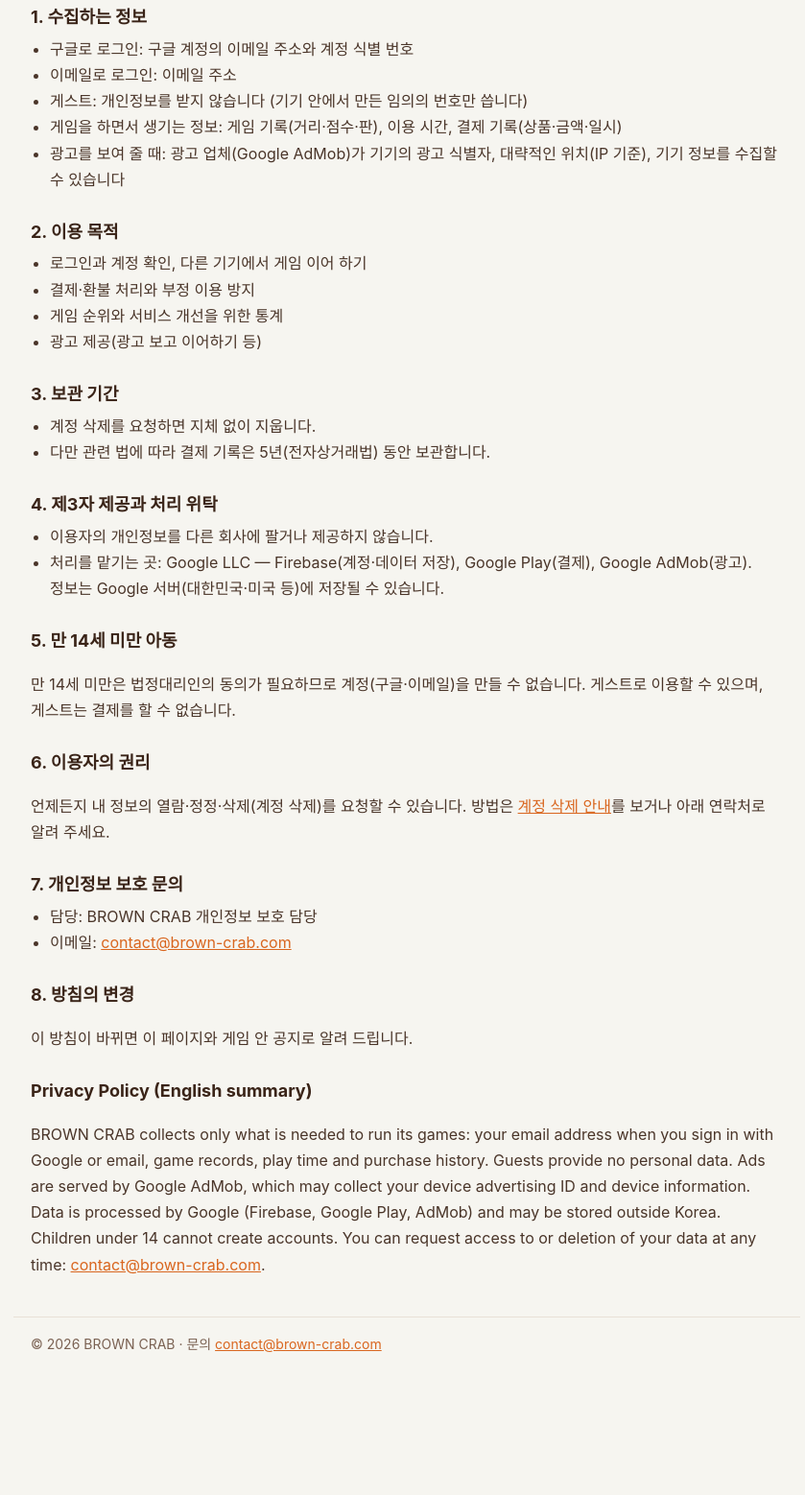
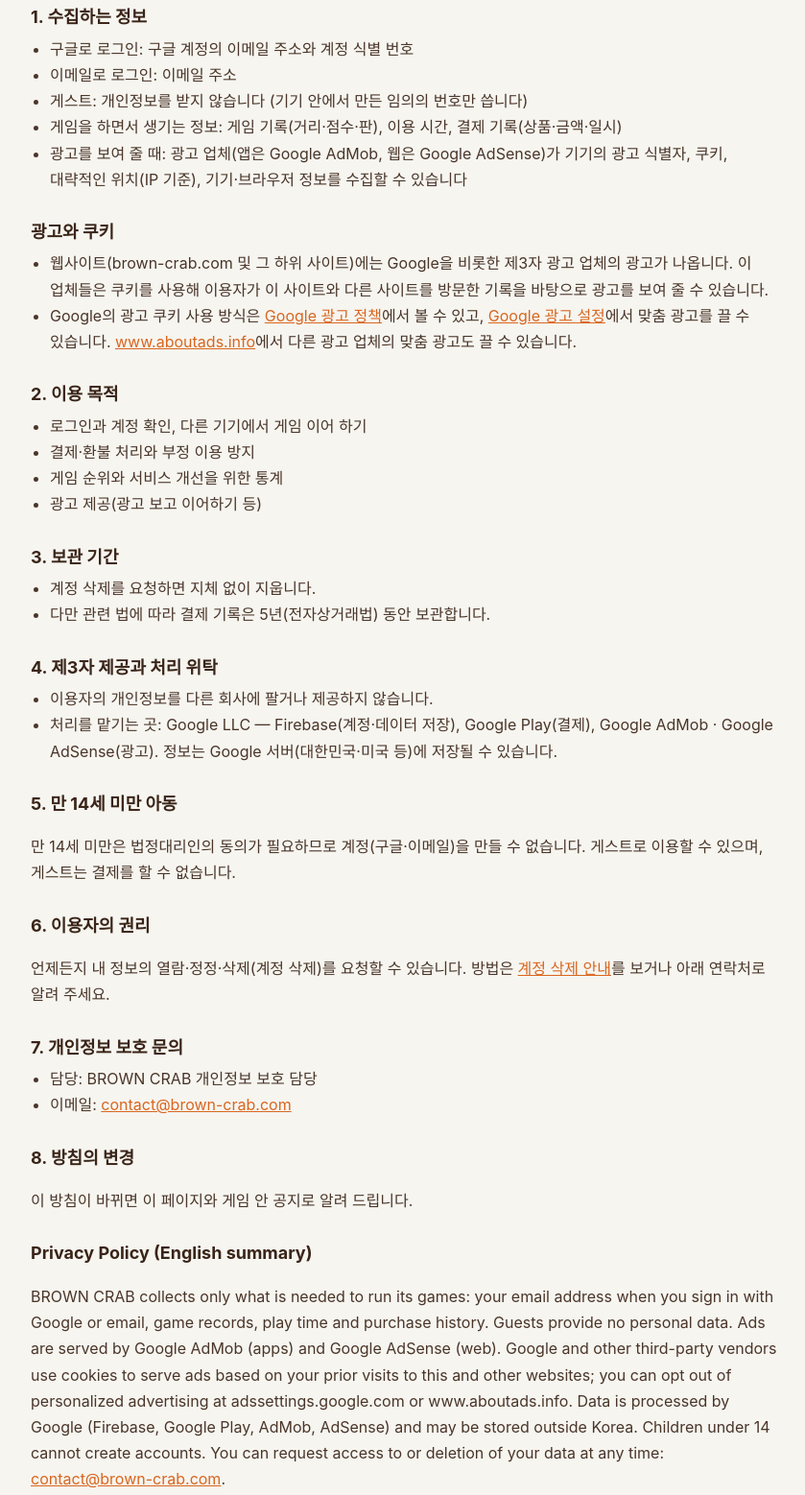
Before and after one commit to sangbiny-creater/brown-crab-site, a plain HTML site: page privacy.html in a window 1280 px wide. Shown: the part 284-1842 px from the top of the page at 96% size, without its empty margins (216-1055 px from the left). Before the commit the page ends 1737 px from the top, so only its background shows below. Drawn offline with Linux system fonts and the light colour scheme.

Commit message:
AdSense 연결: 사이트 확인 태그 · ads.txt · 개인정보 처리방침에 광고 쿠키 안내
Co-Authored-By: Claude Opus 5.5 <noreply@anthropic.com>

```diff
--- a/privacy.html
+++ b/privacy.html
@@ -8,7 +8,10 @@
 <li>이메일로 로그인: 이메일 주소</li>
 <li>게스트: 개인정보를 받지 않습니다 (기기 안에서 만든 임의의 번호만 씁니다)</li>
 <li>게임을 하면서 생기는 정보: 게임 기록(거리·점수·판), 이용 시간, 결제 기록(상품·금액·일시)</li>
-<li>광고를 보여 줄 때: 광고 업체(Google AdMob)가 기기의 광고 식별자, 대략적인 위치(IP 기준), 기기 정보를 수집할 수 있습니다</li></ul>
+<li>광고를 보여 줄 때: 광고 업체(앱은 Google AdMob, 웹은 Google AdSense)가 기기의 광고 식별자, 쿠키, 대략적인 위치(IP 기준), 기기·브라우저 정보를 수집할 수 있습니다</li></ul>
+<h2>광고와 쿠키</h2><ul>
+<li>웹사이트(brown-crab.com 및 그 하위 사이트)에는 Google을 비롯한 제3자 광고 업체의 광고가 나옵니다. 이 업체들은 쿠키를 사용해 이용자가 이 사이트와 다른 사이트를 방문한 기록을 바탕으로 광고를 보여 줄 수 있습니다.</li>
+<li>Google의 광고 쿠키 사용 방식은 <a href="https://policies.google.com/technologies/ads?hl=ko">Google 광고 정책</a>에서 볼 수 있고, <a href="https://adssettings.google.com/">Google 광고 설정</a>에서 맞춤 광고를 끌 수 있습니다. <a href="https://www.aboutads.info/choices/">www.aboutads.info</a>에서 다른 광고 업체의 맞춤 광고도 끌 수 있습니다.</li></ul>
 <h2>2. 이용 목적</h2><ul>
 <li>로그인과 계정 확인, 다른 기기에서 게임 이어 하기</li>
 <li>결제·환불 처리와 부정 이용 방지</li>
@@ -19,7 +22,7 @@
 <li>다만 관련 법에 따라 결제 기록은 5년(전자상거래법) 동안 보관합니다.</li></ul>
 <h2>4. 제3자 제공과 처리 위탁</h2><ul>
 <li>이용자의 개인정보를 다른 회사에 팔거나 제공하지 않습니다.</li>
-<li>처리를 맡기는 곳: Google LLC — Firebase(계정·데이터 저장), Google Play(결제), Google AdMob(광고). 정보는 Google 서버(대한민국·미국 등)에 저장될 수 있습니다.</li></ul>
+<li>처리를 맡기는 곳: Google LLC — Firebase(계정·데이터 저장), Google Play(결제), Google AdMob · Google AdSense(광고). 정보는 Google 서버(대한민국·미국 등)에 저장될 수 있습니다.</li></ul>
 <h2>5. 만 14세 미만 아동</h2>
 <p>만 14세 미만은 법정대리인의 동의가 필요하므로 계정(구글·이메일)을 만들 수 없습니다. 게스트로 이용할 수 있으며, 게스트는 결제를 할 수 없습니다.</p>
 <h2>6. 이용자의 권리</h2>
@@ -30,5 +33,5 @@
 <h2>8. 방침의 변경</h2>
 <p>이 방침이 바뀌면 이 페이지와 게임 안 공지로 알려 드립니다.</p>
 <h2>Privacy Policy (English summary)</h2>
-<p>BROWN CRAB collects only what is needed to run its games: your email address when you sign in with Google or email, game records, play time and purchase history. Guests provide no personal data. Ads are served by Google AdMob, which may collect your device advertising ID and device information. Data is processed by Google (Firebase, Google Play, AdMob) and may be stored outside Korea. Children under 14 cannot create accounts. You can request access to or deletion of your data at any time: <a href="mailto:contact@brown-crab.com">contact@brown-crab.com</a>.</p>
+<p>BROWN CRAB collects only what is needed to run its games: your email address when you sign in with Google or email, game records, play time and purchase history. Guests provide no personal data. Ads are served by Google AdMob (apps) and Google AdSense (web). Google and other third-party vendors use cookies to serve ads based on your prior visits to this and other websites; you can opt out of personalized advertising at adssettings.google.com or www.aboutads.info. Data is processed by Google (Firebase, Google Play, AdMob, AdSense) and may be stored outside Korea. Children under 14 cannot create accounts. You can request access to or deletion of your data at any time: <a href="mailto:contact@brown-crab.com">contact@brown-crab.com</a>.</p>
 </main><footer>© 2026 BROWN CRAB · 문의 <a href="mailto:contact@brown-crab.com">contact@brown-crab.com</a></footer></body></html>
```
Also changed, not shown: index.html (+1 -1 lines), ads.txt (added).
